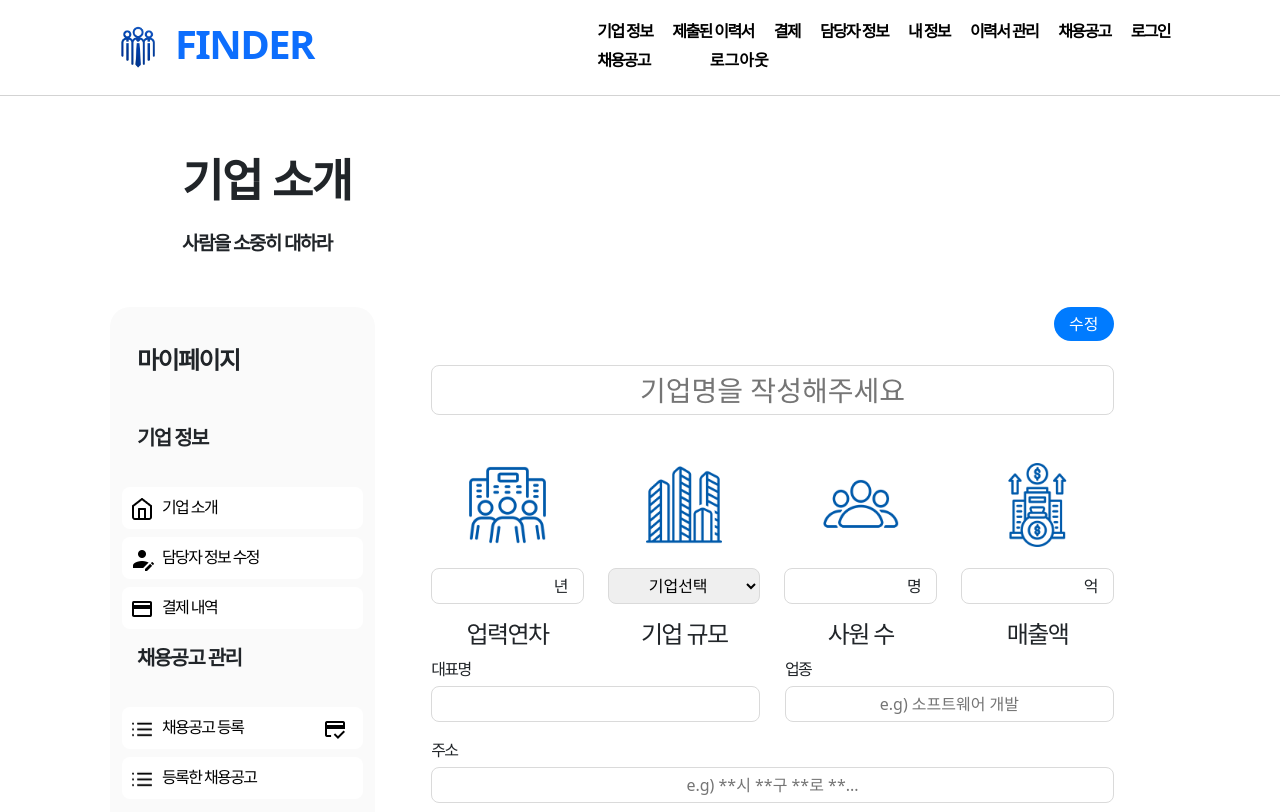
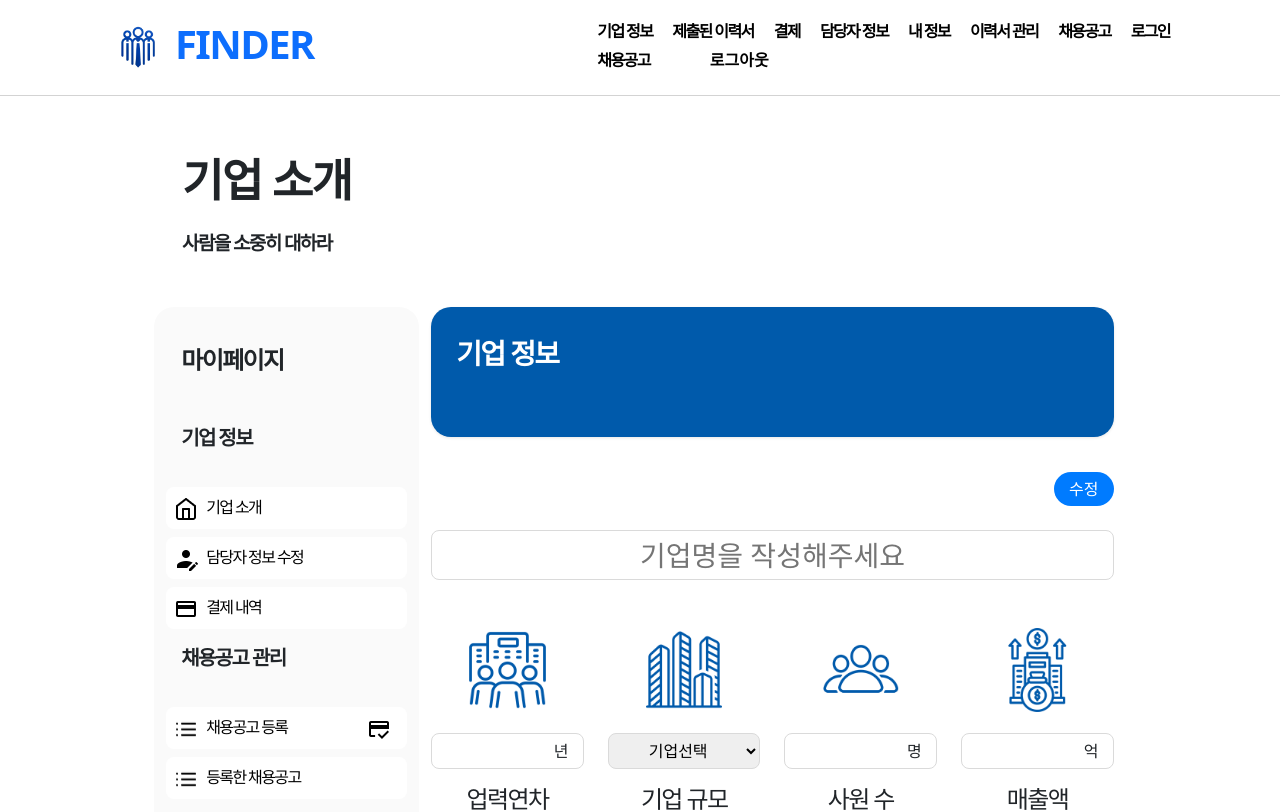
Before and after one commit to yousangjun/MiniProject05_FINDER, a React (Create React App) app in the folder client/: page /company/Introduce_Com in a window 1280 px wide. Shown: the top 812 px of the page. Built offline with nearby package versions, Linux system fonts and the light colour scheme.

Commit message:
bsh 컨텐츠타이틀합체

```diff
--- a/client/src/components/company/CreditList.jsx
+++ b/client/src/components/company/CreditList.jsx
@@ -10,9 +10,7 @@ const CreditList = ({ orderCreditList }) => {
     const page = { first: 1, prev: 1, page: 2, next: 3, last: 5, start: 1, end: 5 };
 
     return (
-        <div className="row justify-content-center" style={{ padding: '0 40px' }}>
-            <Sidebar />
-            <main className=".main1 col-12 col-md-12 col-lg-8 main-content d-flex flex-column justify-content-start align-items-start">
+            <>
                 <div className="credit-table-wrap">
                     <table className="table-credit" style={{ minWidth: '100%' }}>
                         <thead>
@@ -63,8 +61,7 @@ const CreditList = ({ orderCreditList }) => {
                     </table>
                 </div>
                 <Paging page={page} />
-            </main>
-        </div>
+            </>
     );
 };
 
--- a/client/src/components/main/Sidebar.jsx
+++ b/client/src/components/main/Sidebar.jsx
@@ -2,7 +2,7 @@ import React from 'react'
 
 const Sidebar = () => {
   return (
-        <nav className="col-12 col-sm-12 col-lg-3 sidebar1">
+      <nav className="col-12 col-sm-12 col-lg-3 sidebar1" style={{ position: 'sticky', top: '120px' }}>
         <div style={{ margin: '15px 0 45px 15px' }}>
           <strong style={{ fontSize: '24px' }}>마이페이지</strong>
         </div>
@@ -105,4 +105,5 @@ const Sidebar = () => {
     );
 }
 
+
 export default Sidebar
--- a/client/src/components/resume/Introduce_com.jsx
+++ b/client/src/components/resume/Introduce_com.jsx
@@ -1,18 +1,12 @@
 import React from 'react'
 
 import './css/Introduce_com.css'
-import Sidebar from '../main/Sidebar'
 import BtnShort from '../main/BtnShort'
 
 const Introduce_com = () => {
 
   return (
     <>
-      {/* 사이드바 추가된부분 이부분 부터  */}
-      <div className="row justify-content-center" style={{ padding: '0 40px' }}>
-        <Sidebar />
-        <main className="col-12 col-md-12 col-lg-8 main-content d-flex justify-content-end align-items-start">
-          {/* 여기까지 */}
       <form id='form' method='POST' encType='multipart/form-data' action="/company/insert_detail">
         <div className='btnShort'>
           <BtnShort btnShortText={"수정"} />
@@ -77,8 +71,6 @@ const Introduce_com = () => {
             className="introduceT2 w-100 p-3 fs-5"></textarea>
         </div>
       </form>
-        </main>
-      </div>
     </>
   )
 }
--- a/client/src/containers/company/CreditListComContainer.jsx
+++ b/client/src/containers/company/CreditListComContainer.jsx
@@ -1,6 +1,8 @@
 import React from 'react'
 import ContentTitle from '../../components/resume/ContentTitle'
 import CreditList from '../../components/company/CreditList';
+import Sidebar from '../../components/main/Sidebar';
+import ContentHeader from '../../components/main/ContentHeader';
 
 const CreditListComContainer = () => {
 
@@ -13,7 +15,15 @@ const CreditListComContainer = () => {
     return (
         <>
             <ContentTitle SubTitle1={"기업 정보"} SubTitle2={"앞으로의 길을 내다볼 때 필요한 건 아닌 판단이다."}/>
-            <CreditList orderCreditList={orderCreditList} />
+            <div className="row justify-content-center" style={{ padding: '0 40px' }}>
+                <Sidebar />
+                <main1 className="col-12 col-md-12 col-lg-8 main-content1 d-flex justify-content-end align-items-start">
+                    <div className="job-listings1">
+                        <ContentHeader ContentHeaderText={"결제 내역"} />
+                        <CreditList orderCreditList={orderCreditList} />
+                    </div>
+                </main1>
+            </div>
         </>
     )
 }
--- a/client/src/containers/resume/Introduce_com_Container.jsx
+++ b/client/src/containers/resume/Introduce_com_Container.jsx
@@ -2,13 +2,23 @@ import React from 'react'
 import Introduce_com from '../../components/resume/Introduce_com'
 import ContentTitle from '../../components/resume/ContentTitle'
 import './css/Introduce_btn.css'
+import ContentHeader from '../../components/main/ContentHeader'
+import Sidebar from '../../components/main/Sidebar'
 
 
 const Introduce_com_Container = () => {
   return (
     <>
       <ContentTitle SubTitle1={"기업 소개"} SubTitle2={"사람을 소중히 대하라"} />
-      <Introduce_com />
+      <div className="row justify-content-center" style={{ padding: '0 40px' }}>
+          <Sidebar />
+          <main1 className="col-12 col-md-12 col-lg-8 main-content1 d-flex justify-content-end align-items-start">
+              <div className="job-listings1">
+                  <ContentHeader ContentHeaderText={"기업 정보"} />
+                  <Introduce_com />
+              </div>
+          </main1>
+      </div>
     </>
 
   )
```
Lines whose indentation alone changed are shown as unchanged.
